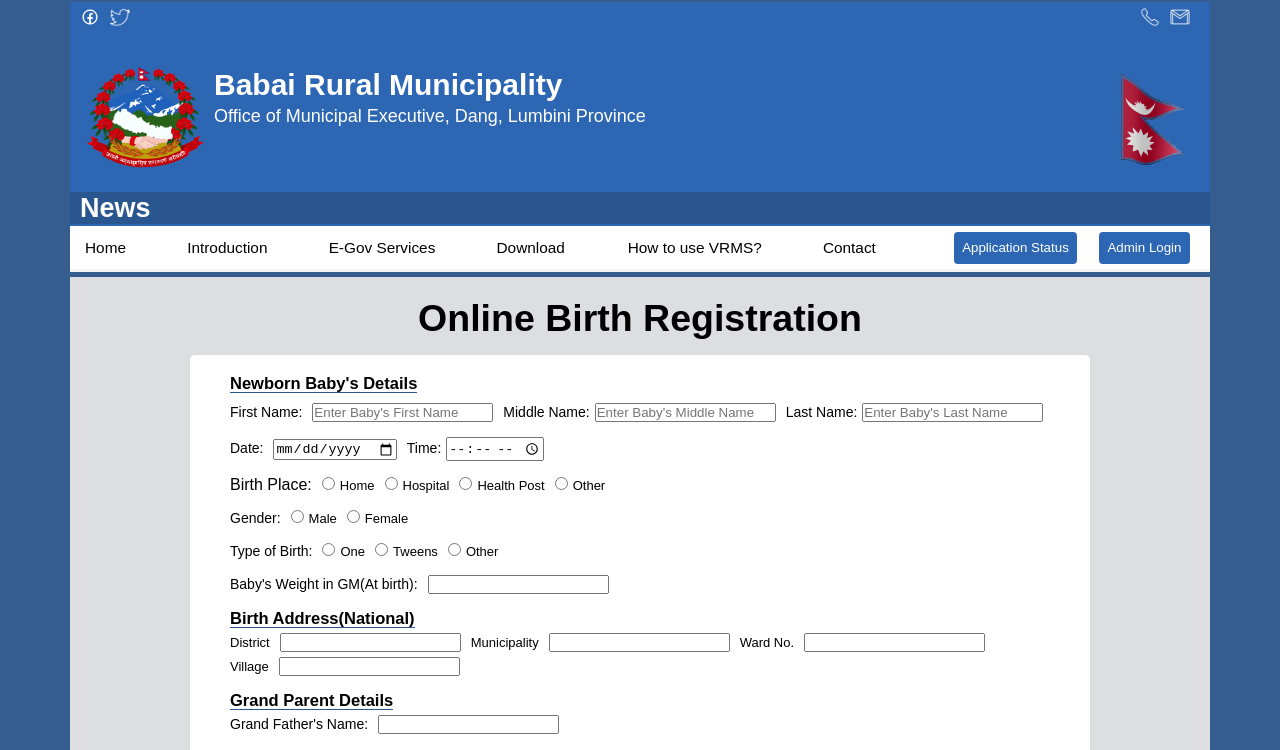
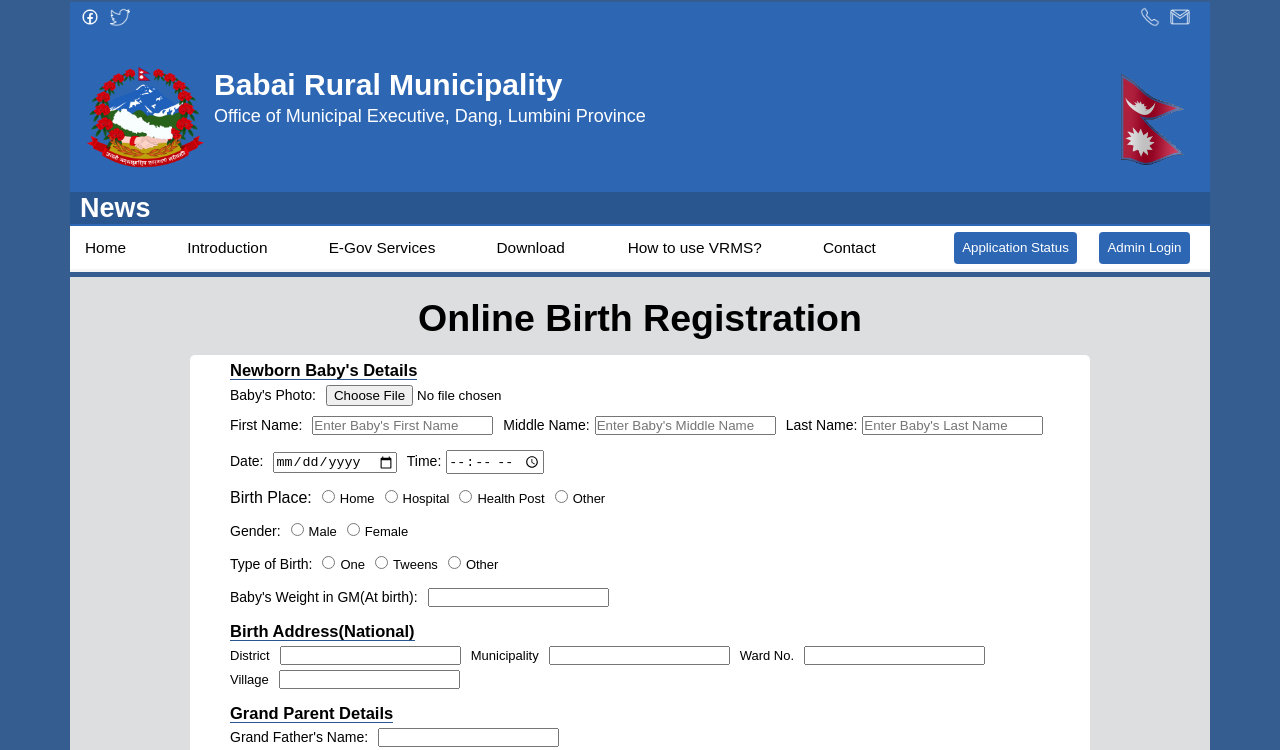
Before and after one commit to GShix/Vital-Record-Management-System, a React (Vite) app in the folder VRMS_Frontend/: page /birthRegistration in a window 1280 px wide. Shown: the top 750 px of the page. Built offline with nearby package versions, Linux system fonts and the light colour scheme; a web font is replaced by a local one.

Commit message:
photo file upload implemented

```diff
--- a/VRMS_Frontend/src/pages/Birth Registration/Birth.jsx
+++ b/VRMS_Frontend/src/pages/Birth Registration/Birth.jsx
@@ -58,6 +58,11 @@ const Birth = () => {
             <div className="birth-application">
                 <div className="birth-details">
                 <span>Newborn Baby's Details</span>
+                <div>
+                  <label id="one" htmlFor="babyPhoto">Baby's Photo:
+                      <input required className="margin-top margin-left" type="file" id="babyPhoto" name="babyPhoto" placeholder="Upload baby's photo"/>
+                  </label>
+                </div>
                 <div className="baby-name  margin-top">
                   <label id="one" htmlFor="firstName">First Name:
                     <input required className="margin-top margin-left" type="text" id="firstName" name="firstName" placeholder="Enter Baby's First Name"/>
```
